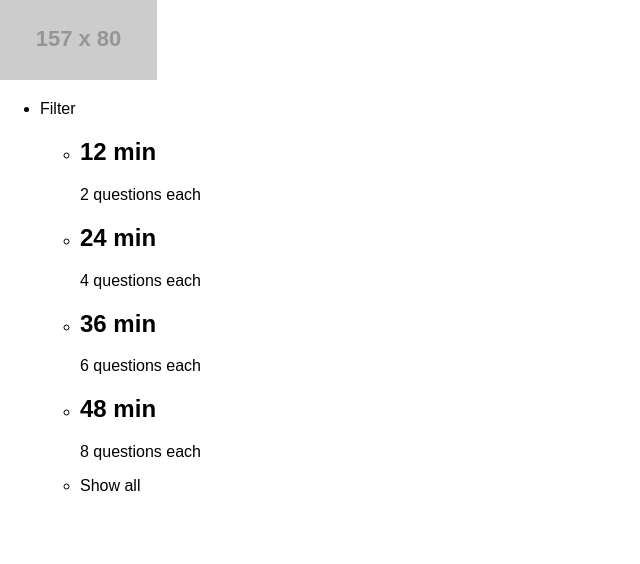
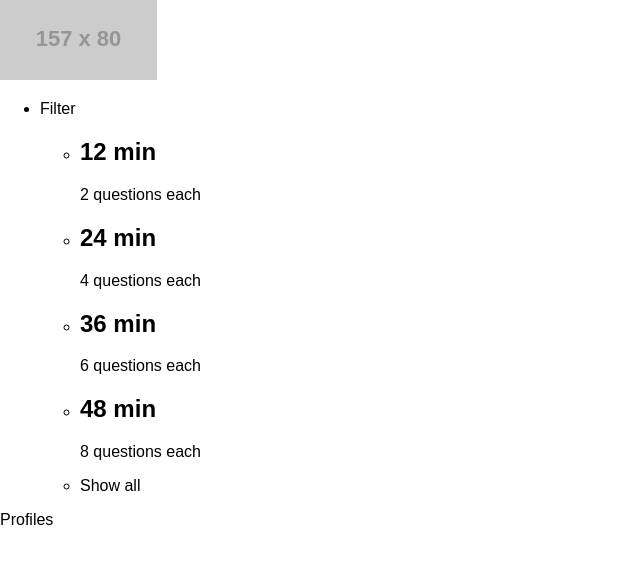
Before and after one commit to juanhurtado4/behaview, a React (Create React App) app in the folder index_app/: page / in a window 1280 px wide. Shown: the top 564 px of the page, without its empty margins (0-640 px from the left). Built offline with nearby package versions, Linux system fonts and the light colour scheme.

Commit message:
Styles: Add placeholder body for styling header

```diff
--- a/index_app/src/components/site.js
+++ b/index_app/src/components/site.js
@@ -7,6 +7,7 @@ class Site extends Component {
             <div className="site">
                 <Header />
                 {/* <Profiles /> */}
+                <main>Profiles</main>
             </div>
         )
     }
```
